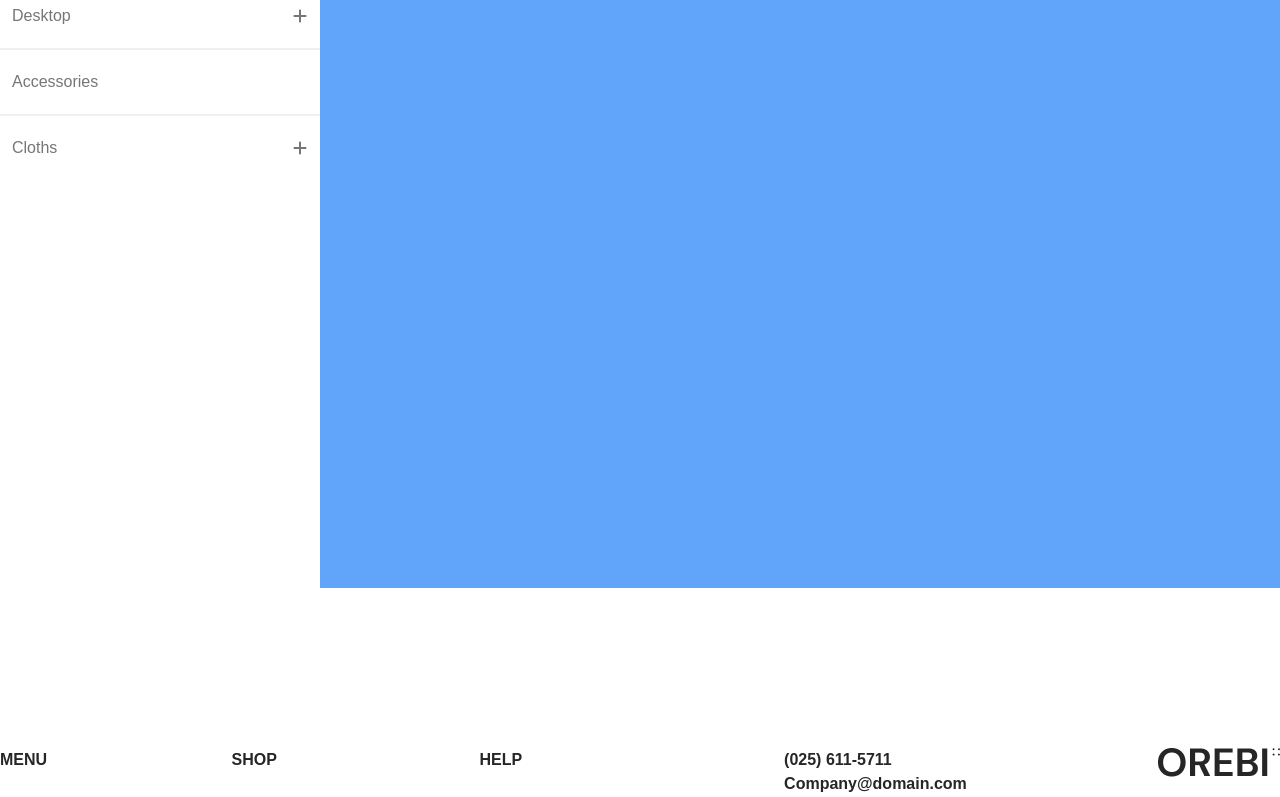
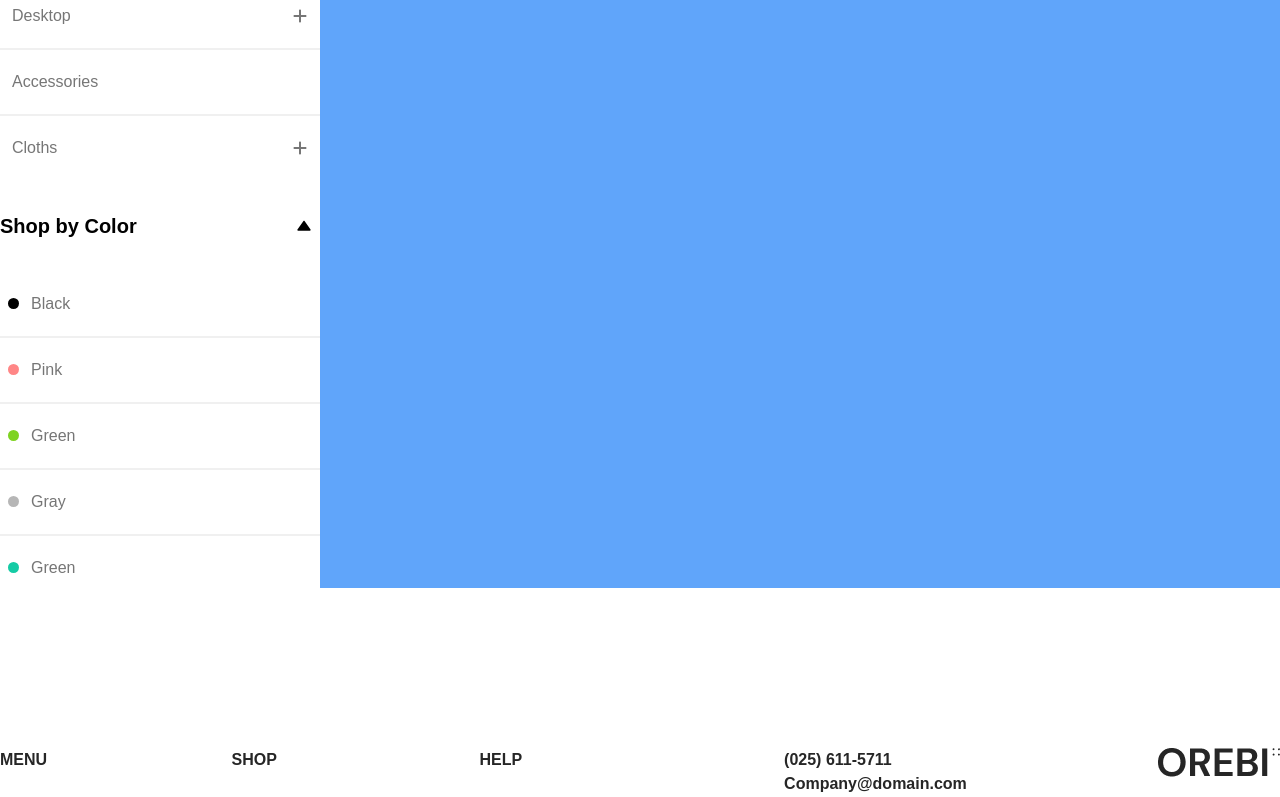
Before and after one commit to seydurrahman/FDR-2303-e-commerce, a React (Vite) app: page /shop in a window 1280 px wide. Shown: the part 675-1472 px from the top of the page. Built offline with nearby package versions, Linux system fonts and the light colour scheme.

Commit message:
Shop by color done

```diff
--- a/Data/Data.js
+++ b/Data/Data.js
@@ -113,3 +113,11 @@ export const categories = [
     },
 
     ]
+
+export const shopByColor =[
+    {id:1, colorCode:"#000000", title:"Black"},
+    {id:1, colorCode:"#ff8686", title:"Pink"},
+    {id:1, colorCode:"#7ed321", title:"Green"},
+    {id:1, colorCode:"#b6b6b6", title:"Gray"},
+    {id:1, colorCode:"#15cba5", title:"Green"},
+]
--- /dev/null
+++ b/src/Component/CommonComponent/ShofLeftItem/ShopByColor.jsx
@@ -0,0 +1,35 @@
+import React from 'react'
+import { BiSolidUpArrow } from 'react-icons/bi'
+import Flex from '../Flex'
+
+const ShopByColor = ({shopLeftTitle, shopCategoryItem}) => {
+    console.log(shopCategoryItem);
+  return (
+    <div className='mt-8'>
+       <div className='mb-8'>
+       <Flex className={"justify-between items-center"}>
+            <h1 className=' font-DMsans font-bold text-xl'>{shopLeftTitle ? shopLeftTitle :"Title missing"}</h1>
+            <BiSolidUpArrow className='mr-2'/>
+        </Flex>
+       </div>
+
+        <div  className='divide-y-2 divide-solid divide-[#f0f0f0]'>
+            {shopCategoryItem?.map((item)=>(
+                <div className='px-2 py-5'>
+                    <Flex className={"items-center gap-x-3"}>
+                    <div className='w-[11px] h-[11px] rounded-full bg-red-400'
+                    style={{backgroundColor:`${item.colorCode}`}}
+                    ></div>
+                <h2 className='text-secondary_font_color font-DMsans font-normal text-base '>
+                    {item.title}
+                </h2>
+                    </Flex>
+                </div>
+            )) }
+
+        </div>
+    </div>
+  )
+}
+
+export default ShopByColor
--- a/src/Component/ShopComponent/ShopLeft/ShopLeft.jsx
+++ b/src/Component/ShopComponent/ShopLeft/ShopLeft.jsx
@@ -1,11 +1,13 @@
 import React from 'react'
+import {categories, shopByColor} from "../../../../Data/Data.js"
 import ShopCategories from '../../CommonComponent/ShofLeftItem/ShopCategories'
-import {categories} from "../../../../Data/Data.js"
+import ShopByColor from '../../CommonComponent/ShofLeftItem/ShopByColor.jsx'
 
 const ShopLeft = ({className}) => {
   return (
     <div className={className}>
       <ShopCategories categoriesData = {categories?categories:[]} shopLeftTitle="Shop by Category"/>
+      <ShopByColor shopLeftTitle={"Shop by Color"} shopCategoryItem={shopByColor ? shopByColor: "Title missing"}/>
     </div>
   )
 }
```
